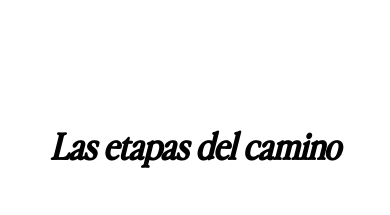
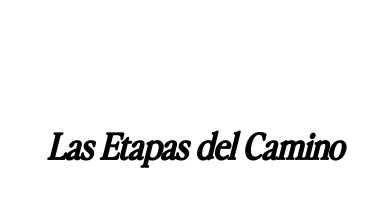
Before and after one commit to 13djune/DianaT, a React (Vite) app: page / in a window 390 px wide. Shown: the part 4160-4375 px from the top of the page. Built offline with nearby package versions, Linux system fonts and the light colour scheme; a web font is replaced by a local one.

Commit message:
Textos 2

```diff
--- a/src/components/Header.tsx
+++ b/src/components/Header.tsx
@@ -25,7 +25,7 @@ const Header: React.FC = () => {
           {/* MENÚ DE ESCRITORIO */}
           <nav className="hidden md:flex items-center space-x-12" aria-label="Menú principal">
             <a href={getLink("#proyecto")} className="text-brand-black font-semibold link-style cursor-pointer">El Proyecto</a>
-            <a href={getLink("#travesia")} className="text-brand-black font-semibold link-style cursor-pointer">La Travesía</a>
+            <a href={getLink("#travesia")} className="text-brand-black font-semibold link-style cursor-pointer">Las Etapas</a>
             <a href={getLink("#canales")} className="text-brand-black font-semibold link-style cursor-pointer">Canales</a>
             {/* <a href={getLink("#agenda")} className="text-brand-black font-semibold link-style cursor-pointer">Agenda</a> */}
             <a href={getLink("#contacto")} className="bg-brand-black text-white px-8 py-3 rounded-full font-bold hover:bg-primary hover:text-brand-black transition-all">Contacto</a>
@@ -42,7 +42,7 @@ const Header: React.FC = () => {
       {isOpen && (
         <nav className="md:hidden bg-white border-b border-brand-black/10 px-6 py-10 space-y-8 flex flex-col items-center shadow-2xl animate-in slide-in-from-top-5">
             <a href={getLink("#proyecto")} onClick={() => setIsOpen(false)} className="text-3xl font-serif font-bold text-brand-black">El Proyecto</a>
-          <a href={getLink("#travesia")} onClick={() => setIsOpen(false)} className="text-3xl font-serif font-bold text-brand-black">La Travesía</a>
+          <a href={getLink("#travesia")} onClick={() => setIsOpen(false)} className="text-3xl font-serif font-bold text-brand-black">Las Etapas</a>
           <a href={getLink("#canales")} onClick={() => setIsOpen(false)} className="text-3xl font-serif font-bold text-brand-black">Canales</a>
           {/* <a href={getLink("#agenda")} onClick={() => setIsOpen(false)} className="text-3xl font-serif font-bold text-brand-black">Agenda</a> */}
           <a href={getLink("#contacto")} onClick={() => setIsOpen(false)} className="w-full text-center bg-primary text-brand-black py-5 rounded-full font-bold text-xl">Contacto</a>
--- a/src/components/TravesiaSection.tsx
+++ b/src/components/TravesiaSection.tsx
@@ -13,7 +13,7 @@ const TravesiaSection: React.FC = () => {
     <section id="travesia" className="py-32 bg-white">
       <div className="max-w-7xl mx-auto px-6 lg:px-12">
         <div className="text-center mb-24">
-          <h2 className="text-4xl md:text-6xl font-serif font-bold mb-6 italic text-brand-black">Las etapas del camino</h2>
+          <h2 className="text-4xl md:text-6xl font-serif font-bold mb-6 italic text-brand-black">Las Etapas del Camino</h2>
 
         </div>
 
```
